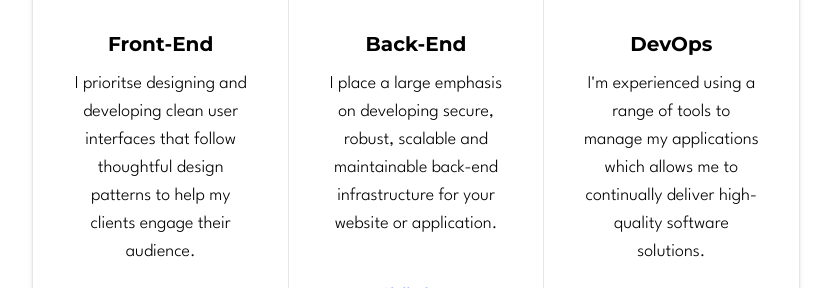
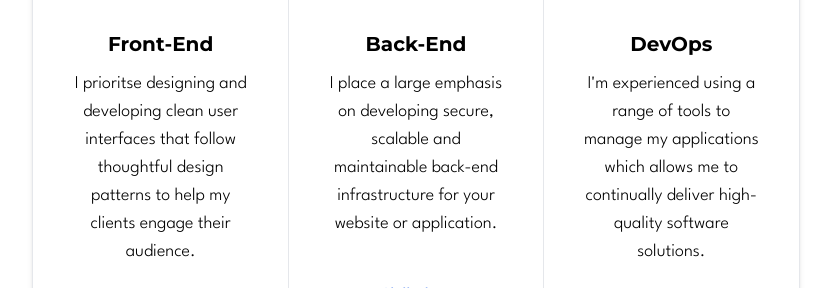
Before and after one commit to jkbeattie/jkbeattie.dev, a React (Create React App) app: page / in a window 1280 px wide. Shown: the part 1499-1787 px from the top of the page, without its empty margins (224-1055 px from the left). Built offline with nearby package versions, Linux system fonts and the light colour scheme.

Commit message:
fix: markup updates

```diff
--- a/src/components/TechnologyTable.tsx
+++ b/src/components/TechnologyTable.tsx
@@ -20,7 +20,7 @@ function TechnologyTable() {
             <div className="tech-stack-column bordered backend">
                 <FaCode className='tech-stack-icon' />
                 <p className='font-heading font-bold text-xl mt-5'>Back-End</p>
-                <p className="font-main font-light text-lg text-center mx-10 my-3">I place a large emphasis on developing secure, robust, scalable and maintainable back-end infrastructure for your website or application.</p>
+                <p className="font-main font-light text-lg text-center mx-10 my-3">I place a large emphasis on developing secure, scalable and maintainable back-end infrastructure for your website or application.</p>
                 <p className="font-main font-normal text-lg text-center text-blue-600 mt-8">Skilled in:</p>
                 <ul className="skills font-main font-light text-lg text-center">
                     <li>Python</li>
--- a/src/data/siteData.js
+++ b/src/data/siteData.js
@@ -10,7 +10,7 @@ const siteData = {
         3000,
         "I specialise in web applications.",
         3000,
-        "I'm here to help you!",
+        "Welcome to my portfolio!",
         3000
     ]
 }
```
